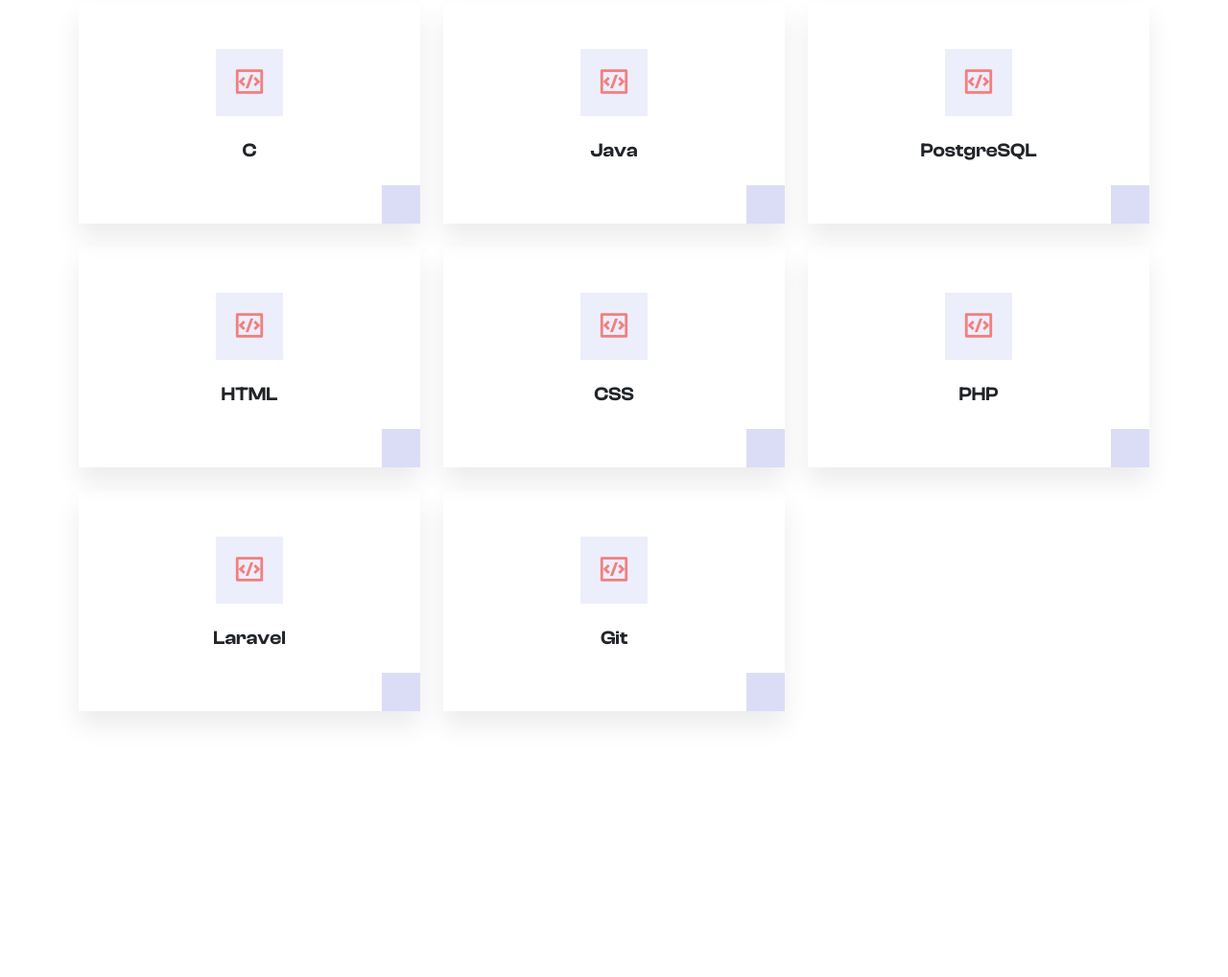
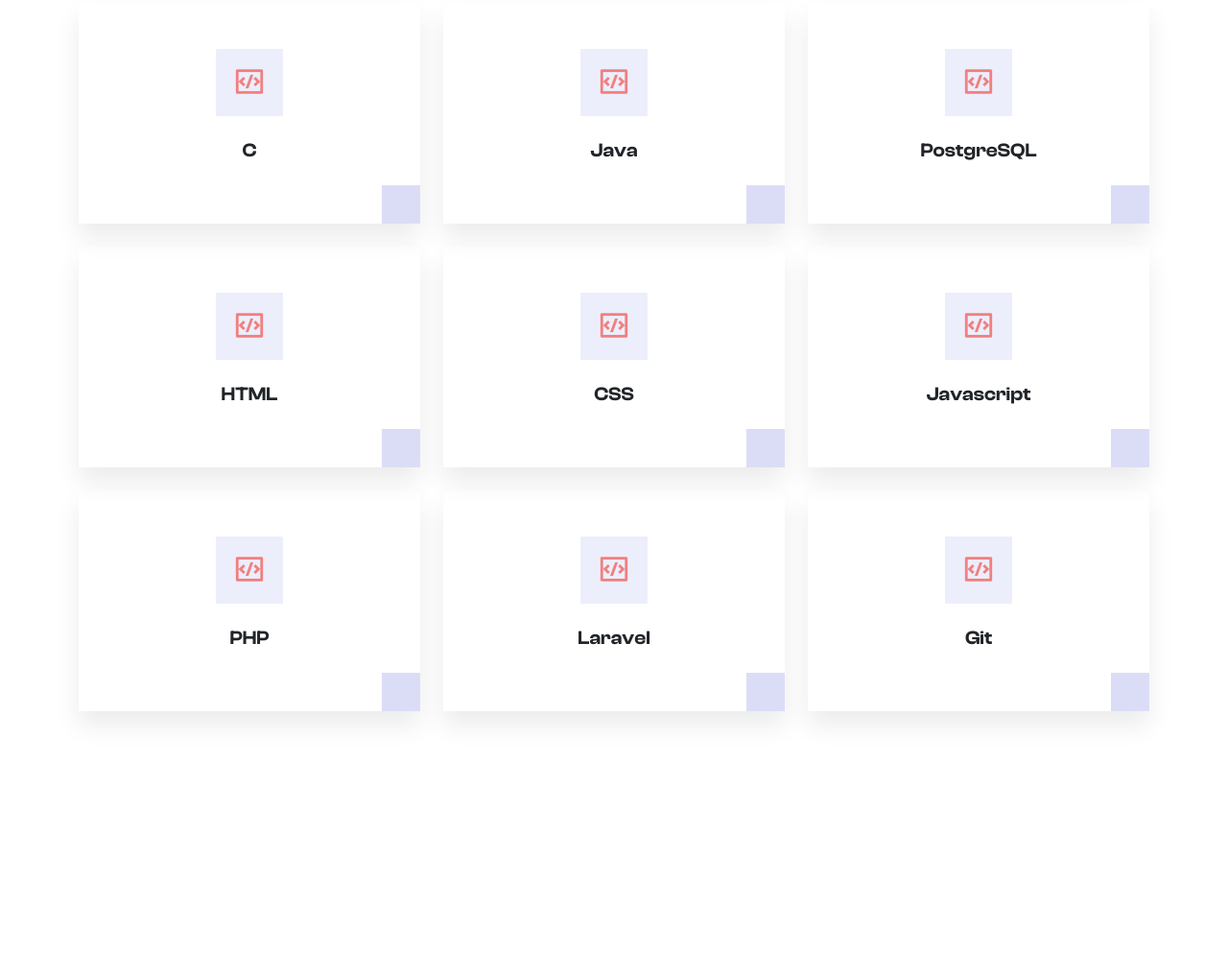
Before and after one commit to villatami/villatami.github.io, a plain HTML site: page index.html in a window 1280 px wide. Shown: the part 2222-3240 px from the top of the page at 96% size. Drawn offline with nearby package versions, Linux system fonts and the light colour scheme.

Commit message:
Update index.html

```diff
--- a/index.html
+++ b/index.html
@@ -176,6 +176,15 @@
                     </div>
                 </div>
 
+                 <div class="col-lg-4 col-sm-6" data-aos="fade-down" data-aos-delay="550">
+                    <div class="service theme-shadow p-lg-5 p-4">
+                        <div class="iconbox">
+                            <i class="ri-code-box-line"></i>
+                        </div>
+                        <h5 class="mt-4 mb-3">Javascript</h5>
+                    </div>
+                </div>
+
                 <div class="col-lg-4 col-sm-6" data-aos="fade-down" data-aos-delay="550">
                     <div class="service theme-shadow p-lg-5 p-4">
                         <div class="iconbox">
```
